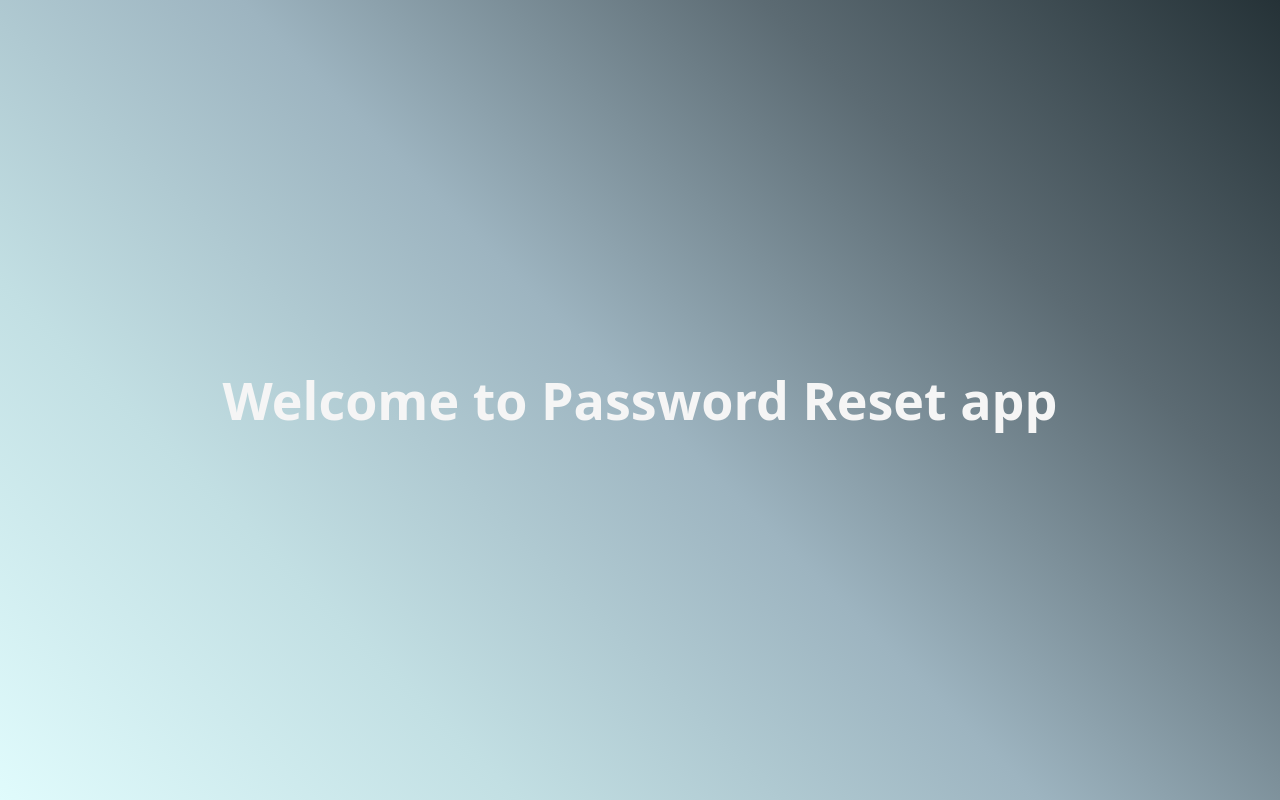
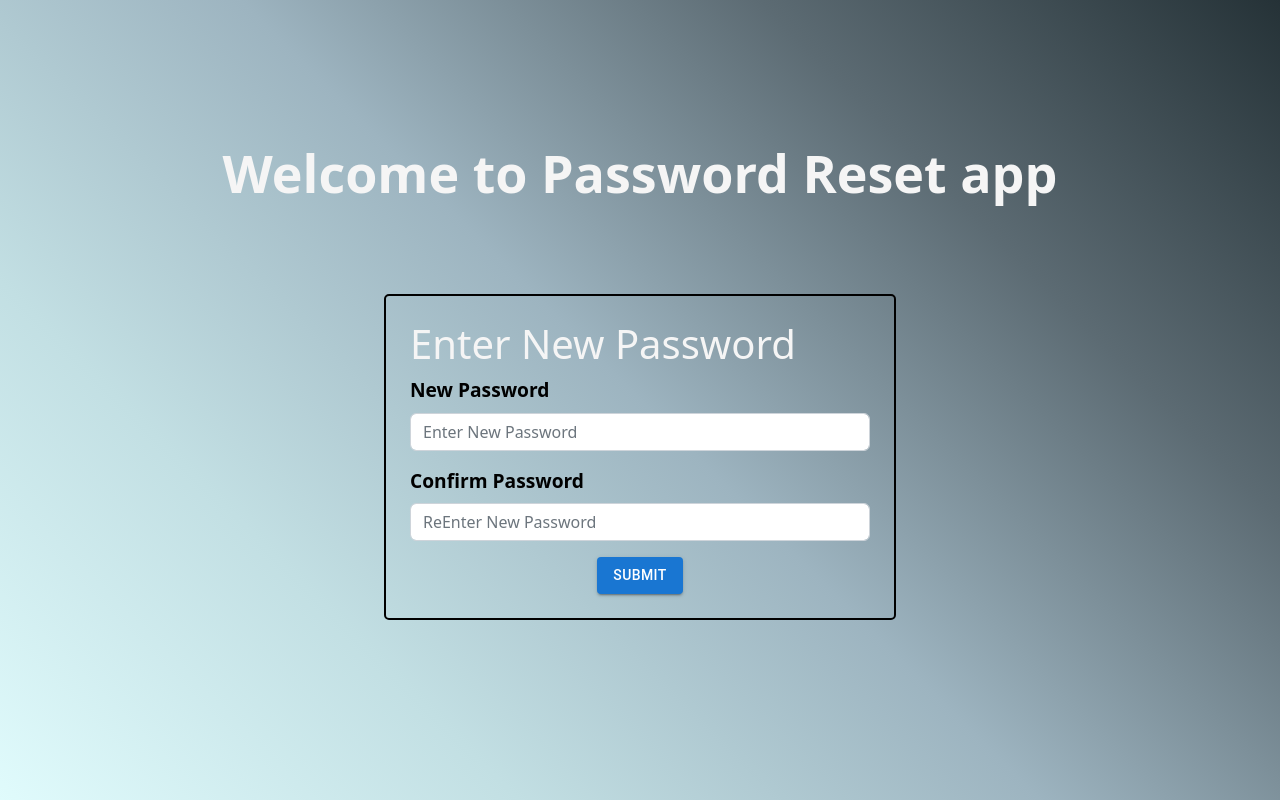
Before and after one commit to Arunkumarbalasubramani/password-reset, a React (Create React App) app: page /user/resetpassword/1/1 in a window 1280 px wide. Built offline with nearby package versions, Linux system fonts and the light colour scheme.

Commit message:
Added New Password Form

```diff
--- a/src/App.js
+++ b/src/App.js
@@ -4,6 +4,7 @@ import SignUp from "./SignUp";
 import { BrowserRouter, Route, Routes } from "react-router-dom";
 import Home from "./Home";
 import PasswordReset from "./PasswordReset";
+import NewPasswordForm from "./NewPasswordForm";
 
 function App() {
   return (
@@ -17,6 +18,10 @@ function App() {
           <Route path="/signup" element={<SignUp />} />
           <Route path="/home" element={<Home />} />
           <Route path="/password-reset" element={<PasswordReset />} />
+          <Route
+            path="/user/resetpassword/:id/:token"
+            element={<NewPasswordForm />}
+          />
         </Routes>
       </BrowserRouter>
     </div>
--- /dev/null
+++ b/src/NewPasswordForm.jsx
@@ -0,0 +1,133 @@
+import React, { useState } from "react";
+import Form from "react-bootstrap/Form";
+import Button from "@mui/material/Button";
+import axios from "axios";
+import Alert from "react-bootstrap/Alert";
+import CircularProgress from "@mui/material/CircularProgress";
+import { useNavigate } from "react-router";
+import { Nav } from "react-bootstrap";
+import { useFormik } from "formik";
+import * as yup from "yup";
+
+const passwordValidationSchema = yup.object({
+  password: yup
+    .string()
+    .required("Password is Mandatory")
+    .min(8, "Minimum 4 Characters required")
+    .max(12, "Max 12 Characters Allowed"),
+  confirmpassword: yup
+    .string()
+    .oneOf([yup.ref("password"), null], "Passwords must match"),
+});
+
+const NewPasswordForm = () => {
+  const navigate = useNavigate();
+
+  const [loading, setLoading] = useState(false);
+  const [success, setSuccess] = useState(false);
+  const [error, setError] = useState("");
+
+  const changePasswordFunction = async (passwordToBeChanged) => {
+    console.log(passwordToBeChanged);
+    // try {
+    //   setLoading(true);
+    //   const response = await axios.post(
+    //     "https://password-reset-serverapp.onrender.com/api/user/signin",
+    //     JSON.stringify(passwordToBeChanged),
+    //     { headers: { "Content-Type": "application/json" } }
+    //   );
+    //   setSuccess(true);
+    //   setLoading(false);
+    // } catch (err) {
+    //   if (!err?.response) {
+    //     setError("No Server Response");
+    //     setLoading(false);
+    //   } else if (err?.response.status === 404) {
+    //     setError("  User Not Found.Please Sign Up");
+    //     setLoading(false);
+    //   } else if (err?.response.status === 403) {
+    //     setError("Wrong Credentials");
+    //     setLoading(false);
+    //   } else {
+    //     console.log(err.response);
+    //     setError(` ${err.response.data.Error}`);
+    //     setLoading(false);
+    //   }
+    // }
+  };
+  const { handleSubmit, handleBlur, handleChange, values, errors, touched } =
+    useFormik({
+      initialValues: {
+        password: "",
+        confirmpassword: "",
+      },
+      validationSchema: passwordValidationSchema,
+      onSubmit: (data) => {
+        changePasswordFunction(data);
+      },
+    });
+  return (
+    <>
+      {error ? <Alert variant="danger">{error}</Alert> : null}
+      {loading ? <CircularProgress color="success" /> : null}
+      {success ? (
+        <div className="signin-container">
+          <h1>Password Has been Changed Successfully</h1>
+          <div className="further-action-text">
+            <Nav.Link onClick={() => navigate("/signin")}>
+              {" "}
+              Go Back to Sign In Page
+            </Nav.Link>
+          </div>
+        </div>
+      ) : (
+        <div className="signin-container">
+          <h1>Enter New Password</h1>
+          <Form onSubmit={handleSubmit}>
+            <Form.Group className="mb-3" controlId="formBasicEmail">
+              <Form.Label className="label-text">New Password</Form.Label>
+              <Form.Control
+                type="password"
+                placeholder="Enter New Password"
+                name="password"
+                className="input-textbox"
+                value={values.password}
+                onChange={handleChange}
+                onSubmit={handleSubmit}
+                onBlur={handleBlur}
+                error={touched.password && errors.password}
+              />
+              {touched.password && errors.password ? (
+                <Alert variant="danger">{errors.password}</Alert>
+              ) : null}
+            </Form.Group>
+            <Form.Group className="mb-3" controlId="formBasicEmail">
+              <Form.Label className="label-text">Confirm Password</Form.Label>
+              <Form.Control
+                type="password"
+                placeholder="ReEnter New Password"
+                name="confirmpassword"
+                className="input-textbox"
+                value={values.confirmpassword}
+                onChange={handleChange}
+                onSubmit={handleSubmit}
+                onBlur={handleBlur}
+                error={touched.confirmpassword && errors.confirmpassword}
+              />
+              {touched.confirmpassword && errors.confirmpassword ? (
+                <Alert variant="danger">{errors.confirmpassword}</Alert>
+              ) : null}
+            </Form.Group>
+            <div className="submit-btn">
+              <Button variant="contained" size="medium" type="submit">
+                Submit
+              </Button>
+            </div>
+          </Form>
+        </div>
+      )}
+    </>
+  );
+};
+
+export default NewPasswordForm;
```
Also changed, not shown: 1 other file (tests, documents, lock files or other folders).
